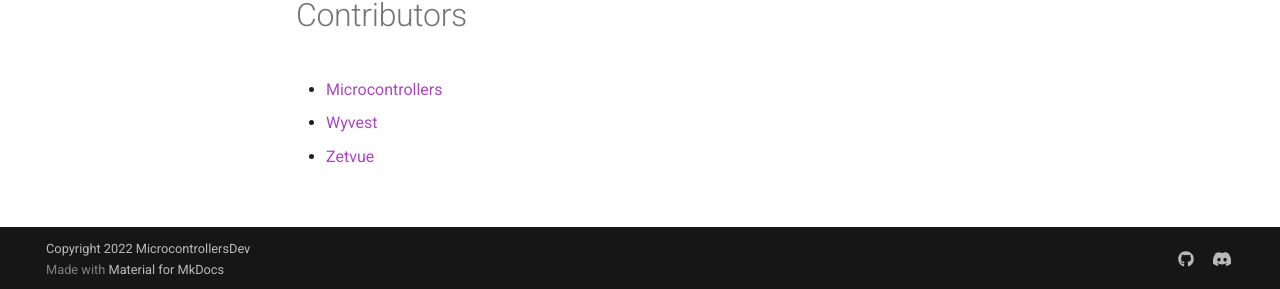
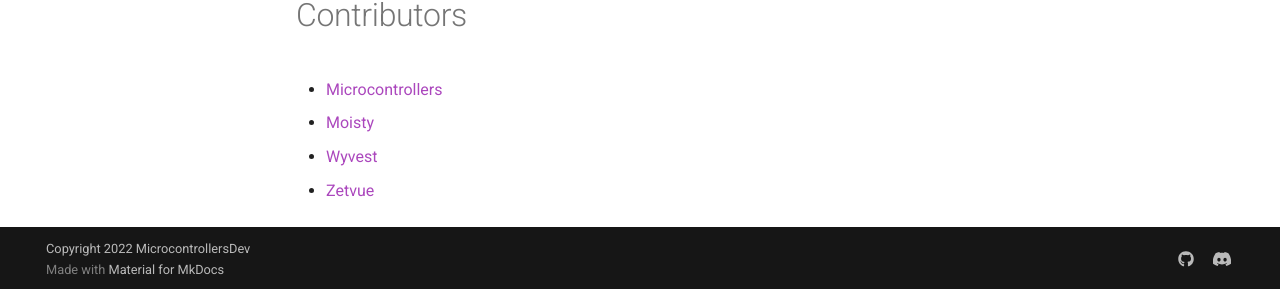
Before and after one commit to MicrocontrollersDev/Alternatives, an MkDocs documentation site: the page built from docs/1.8.9/wyvtils.md, in a window 1280 px wide and 1042 px high. Shown: the part 750-1039 px from the top of the window. Built offline with MkDocs 1.6.1 and Material for MkDocs 9.7.7, drawn with Linux system fonts in a browser that asks for light colours; comment, search, counter and statistics services are not loaded.

Commit message:
link fix (man)

```diff
--- a/docs/1.8.9/wyvtils.md
+++ b/docs/1.8.9/wyvtils.md
@@ -4,20 +4,21 @@
 ### General
 
 * Reverse Inventory Scrolling - None (although I don't know anyone who actually uses this feature)
-* Hide Locraw Messages - [W-OVERFLOW's Hytils Reborn](https://github.com/W-OVERFLOW/Hytils-Reborn)
+* Hide Locraw Messages - [W-OVERFLOW's Hytils Reborn](https://github.com/W-OVERFLOW/Hytils-Reborn/releases/latest)
 * Item Physics - [CreativeMD's ItemPhysic Lite](https://www.curseforge.com/minecraft/mc-mods/itemphysic-lite/files/2439695)
 
 ### Everything else
 * Bossbar Customization - [W-OVERFLOW's VanillaHUD](https://github.com/W-OVERFLOW/VanillaHUD/releases/latest)
 * Action Bar Customization - [W-OVERFLOW's VanillaHUD](https://github.com/W-OVERFLOW/VanillaHUD/releases/latest)
 * Title Customization - [Sk1er's Patcher](https://sk1er.club/mods/patcher)
-* Name Highlight - [W-OVERFLOW's REDACTION](https://github.com/W-OVERFLOW/REDACTION)
+* Name Highlight - [W-OVERFLOW's REDACTION](https://github.com/W-OVERFLOW/REDACTION/releases/latest)
 * Sidebar Customization - [W-OVERFLOW's VanillaHUD](https://github.com/W-OVERFLOW/VanillaHUD/releases/latest)
-* Hitbox Customization - [W-OVERFLOW's REDACTION](https://github.com/W-OVERFLOW/REDACTION)
+* Hitbox Customization - [W-OVERFLOW's REDACTION](https://github.com/W-OVERFLOW/REDACTION/releases/latest)
 * Pack GUI Modifier - [aycy's Resource Pack Manager](https://www.youtube.com/watch?v=OQZFWrrEcYM)
 
 # Contributors
 
 * [Microcontrollers](https://github.com/microcontrollersdev)
+* [Moisty](https://github.com/Moisty)
 * [Wyvest](https://github.com/Wyvest)
 * [Zetvue](https://zetvue.carrd.co)
```
